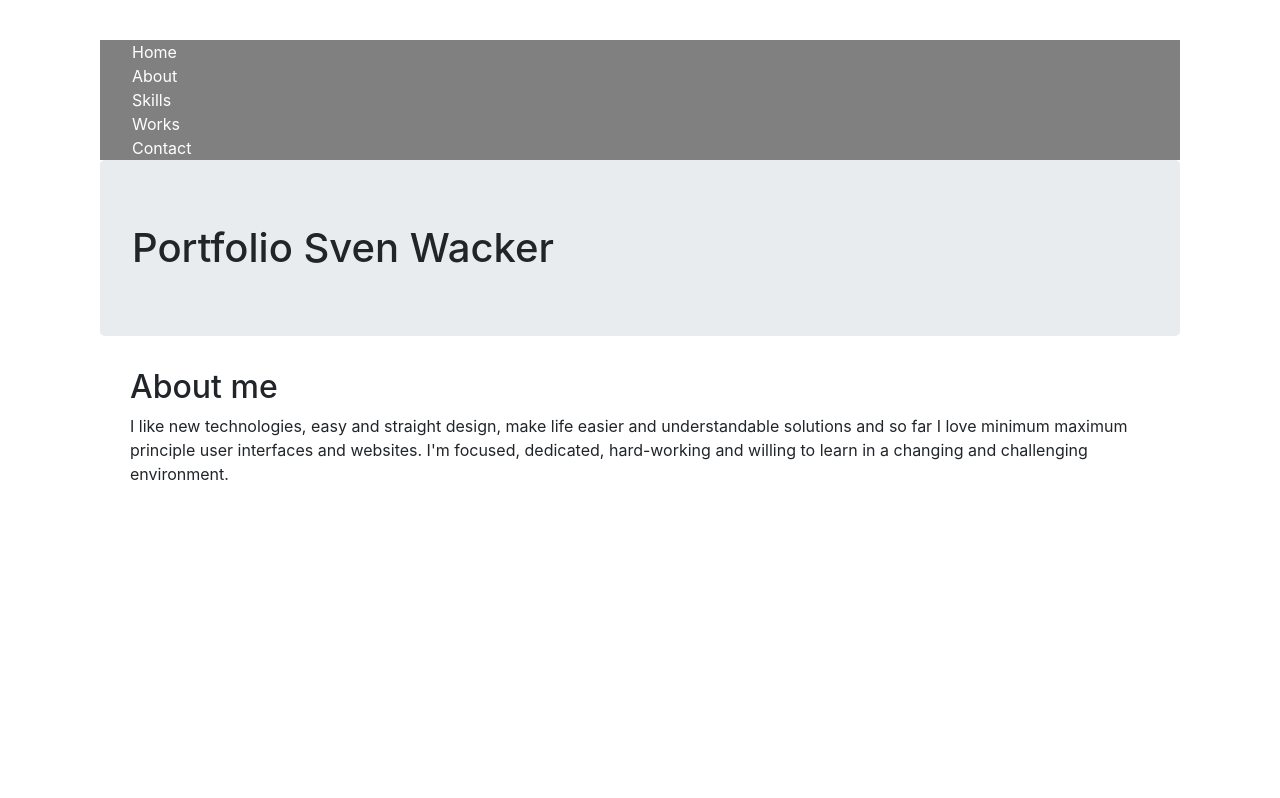
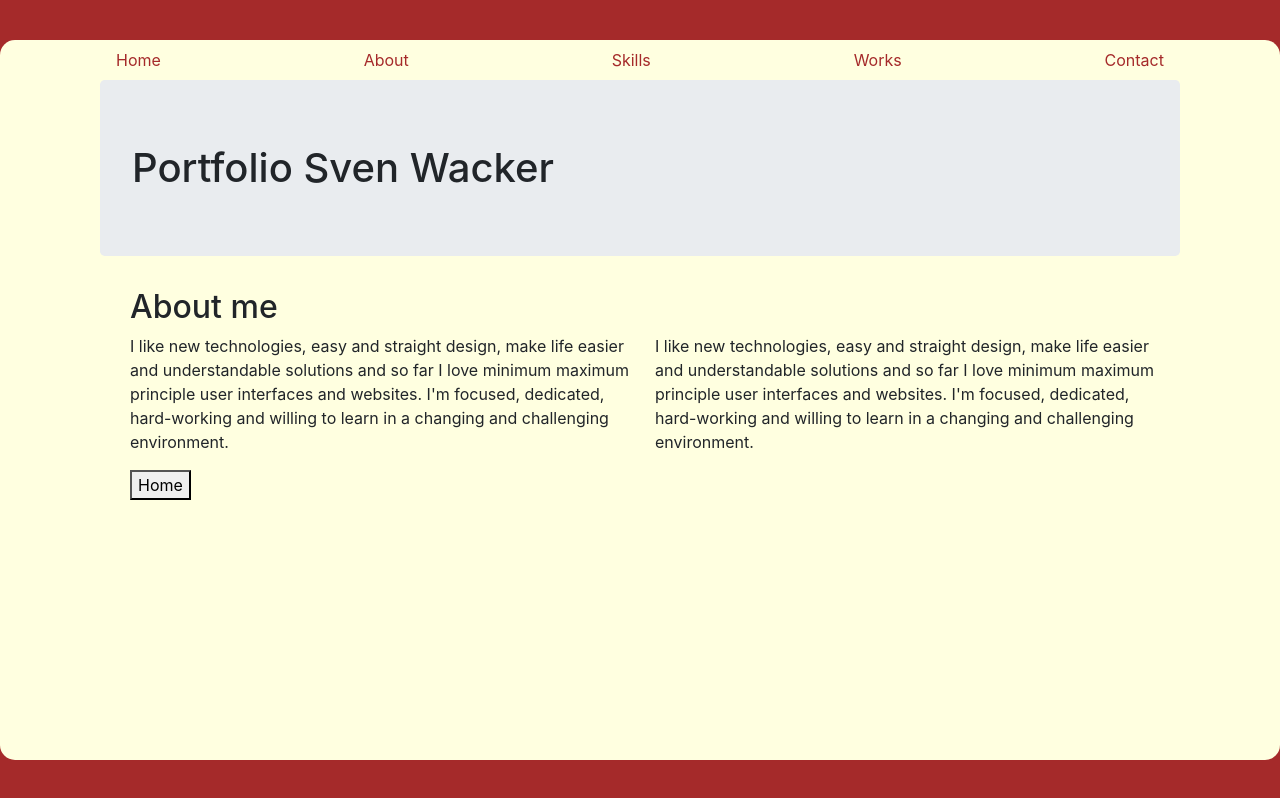
Before and after one commit to svenWacker/portfolio-app, a React (Create React App) app: page /about in a window 1280 px wide. Built offline with nearby package versions, Linux system fonts and the light colour scheme.

Commit message:
updating style for easier understanding

```diff
--- a/public/index.html
+++ b/public/index.html
@@ -6,8 +6,8 @@
     <meta name="description" content="Portfolio Sven Wacker" />
     <meta
       name="keywords"
-      content="Portfolio, Sven, Wacker, Sven Wacker, development, engineer, webdev, html, css, web, webpage, design,react,scss,
-      internet, responsive, wellbeing, DCI, github, fbw48, balance, balancing, work, life, Acknowledge, Examine, Set,
+      content="Portfolio, Sven, Wacker, Sven Wacker, development, engineer, webdev, html, css, web, webpage, design, react, scss,js, javascript
+      internet, responsive, wellbeing, DCI, github, fbw48, balance, balancing, work, life, Acknowledge, Examine, Set, hooks,
       Goals, Plan, Tasks, Reflect, Prepare, Empower, Connect, Embodying, well-being, "
     />
     <meta name="author" content="Sven Wacker" />
--- a/src/components/About.js
+++ b/src/components/About.js
@@ -1,4 +1,5 @@
 import React from "react";
+import { Link } from "react-router-dom";
 
 const Contact = () => {
   return (
@@ -14,7 +15,7 @@ const Contact = () => {
             environment.
           </p>
         </div>
-        {/* <div className="split">
+        <div className="split">
           <p>
             I like new technologies, easy and straight design, make life easier
             and understandable solutions and so far I love minimum maximum
@@ -22,7 +23,12 @@ const Contact = () => {
             hard-working and willing to learn in a changing and challenging
             environment.
           </p>
-        </div> */}
+        </div>
+      </div>
+      <div className="link">
+        <Link to="/">
+          <button>Home</button>
+        </Link>
       </div>
     </React.Fragment>
   );
--- a/src/components/Home.js
+++ b/src/components/Home.js
@@ -1,4 +1,4 @@
-import { Link, useLocation } from "react-router-dom";
+import { Link } from "react-router-dom";
 
 const Home = () => {
   return (
--- a/src/components/NavBar.js
+++ b/src/components/NavBar.js
@@ -2,7 +2,8 @@ import React from "react";
 import { Link } from "react-router-dom";
 const Menu = () => {
   return (
-    <nav className="/navbar">
+    <nav className="navbar">
+      {/* <ul className="nav-links"> */}
       <Link to="/">
         <li>Home</li>
       </Link>
@@ -18,6 +19,7 @@ const Menu = () => {
       <Link to="/contact">
         <li>Contact</li>
       </Link>
+      {/* </ul> */}
     </nav>
   );
 };
--- a/src/data.json
+++ b/src/data.json
@@ -8,21 +8,21 @@
   },
   {
     "id": 1,
-    "timeFrame": "2018 - 2019",
+    "timeFrame": "2019",
     "projectName": "Seleon GmbH",
     "jobTitle": "Area Sales Manger",
     "description": ["text1", "text2", "text3"]
   },
   {
     "id": 2,
-    "timeFrame": "2013 - 2018",
+    "timeFrame": "2014 - 2019",
     "projectName": "Friatec AG",
     "jobTitle": "Business Development, Category Manager",
     "description": ["text1", "text2", "text3"]
   },
   {
     "id": 3,
-    "timeFrame": "2012 - 2013",
+    "timeFrame": "2012 - 2014",
     "projectName": "Mechatronic AG",
     "jobTitle": "Sales Manager",
     "description": ["text1", "text2", "text3"]
--- a/src/sass/main.scss
+++ b/src/sass/main.scss
@@ -1,30 +1,30 @@
 @import "~bootstrap/scss/bootstrap";
 body {
   // display: flex;
+  width: 100%;
+  height: 100%;
   justify-content: center;
   align-items: center;
+  background-color: brown;
 }
 
 nav li {
-  padding-left: 2rem;
-  background-color: gray;
   list-style: none;
-  color: white;
+  color: brown;
 }
 
 nav li:hover {
-  background-color: orange;
+  color: rgba(226, 98, 98, 0.698);
 }
 
 .app {
-  // display: flex;
   margin: 0 auto;
   max-width: 1280px;
   padding: 0 2px;
   min-height: 100vh;
-  // border-radius: 10px;
-  // flex-direction: column;
-  background-color: #fff;
+  border-radius: 15px;
+  flex-direction: column;
+  background-color: lightyellow;
 }
 
 @media (min-width: 800px) {
@@ -34,7 +34,8 @@ nav li:hover {
     min-height: 90vh;
   }
 }
-h2 {
+h2,
+.link {
   margin-left: 30px;
 }
 .home,
```
Also changed, not shown: public/superman.png (deleted).
